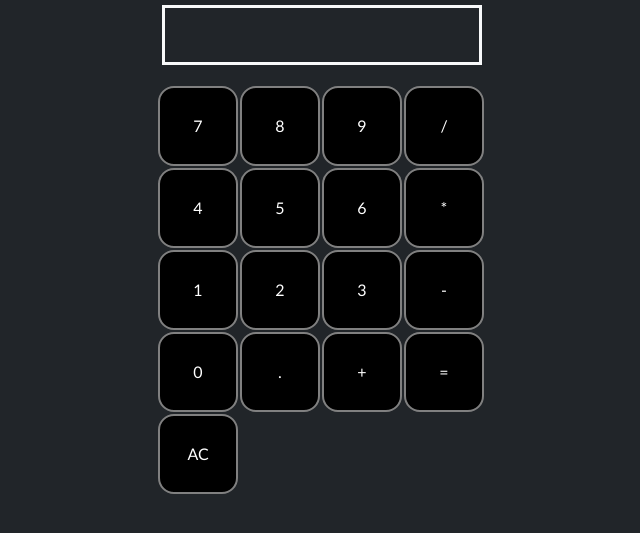
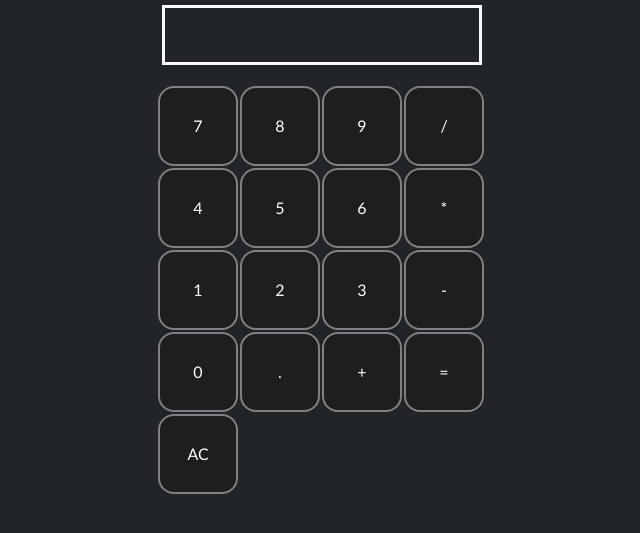
Before and after one commit to ajgulane/mywebsite, a plain HTML site: page Projects/Calculator/Calculator.html in a window 1280 px wide. Shown: the part 75-608 px from the top of the page, without its empty margins (319-959 px from the left). Drawn offline with nearby package versions, Linux system fonts and the light colour scheme.

Commit message:
design changes for calculator

```diff
--- a/Projects/Calculator/Calculator.html
+++ b/Projects/Calculator/Calculator.html
@@ -12,7 +12,7 @@
 </head>
 
 <body class="bg-dark">
-    <div class="calculatorBody text-light mt-4">
+    <div class="calculatorBody bg-dark text-light mt-4">
         <h1> Jays Calculator</h1>
         <div class="displayBox"></div>
         <table>
--- a/Projects/Calculator/style.css
+++ b/Projects/Calculator/style.css
@@ -31,7 +31,7 @@ div {
 }
 
 button {
-    background-color: black;
+    background-color: rgb(31, 29, 29);
     color: white;
     border-radius: 20%;
     border-color: gray;
```
